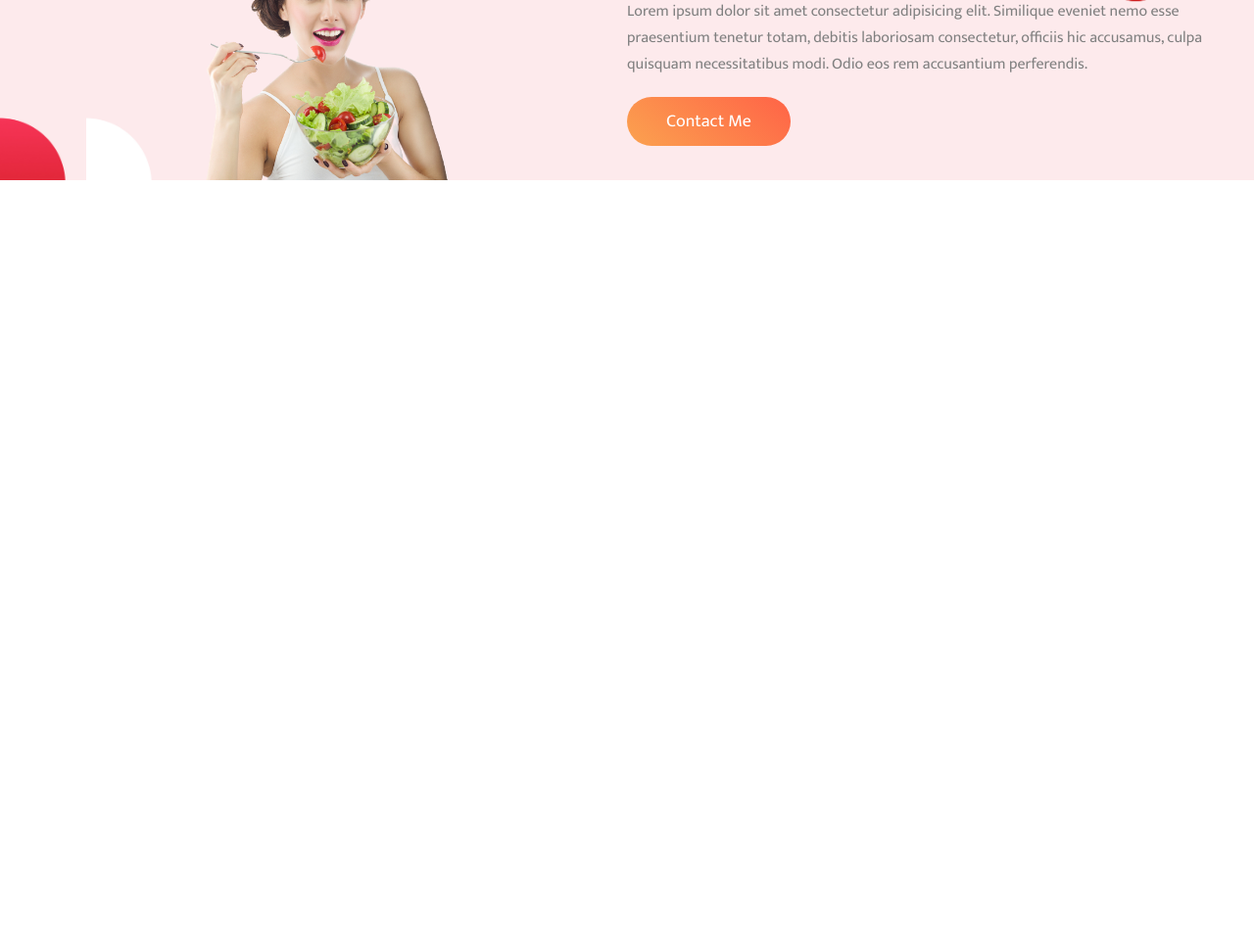
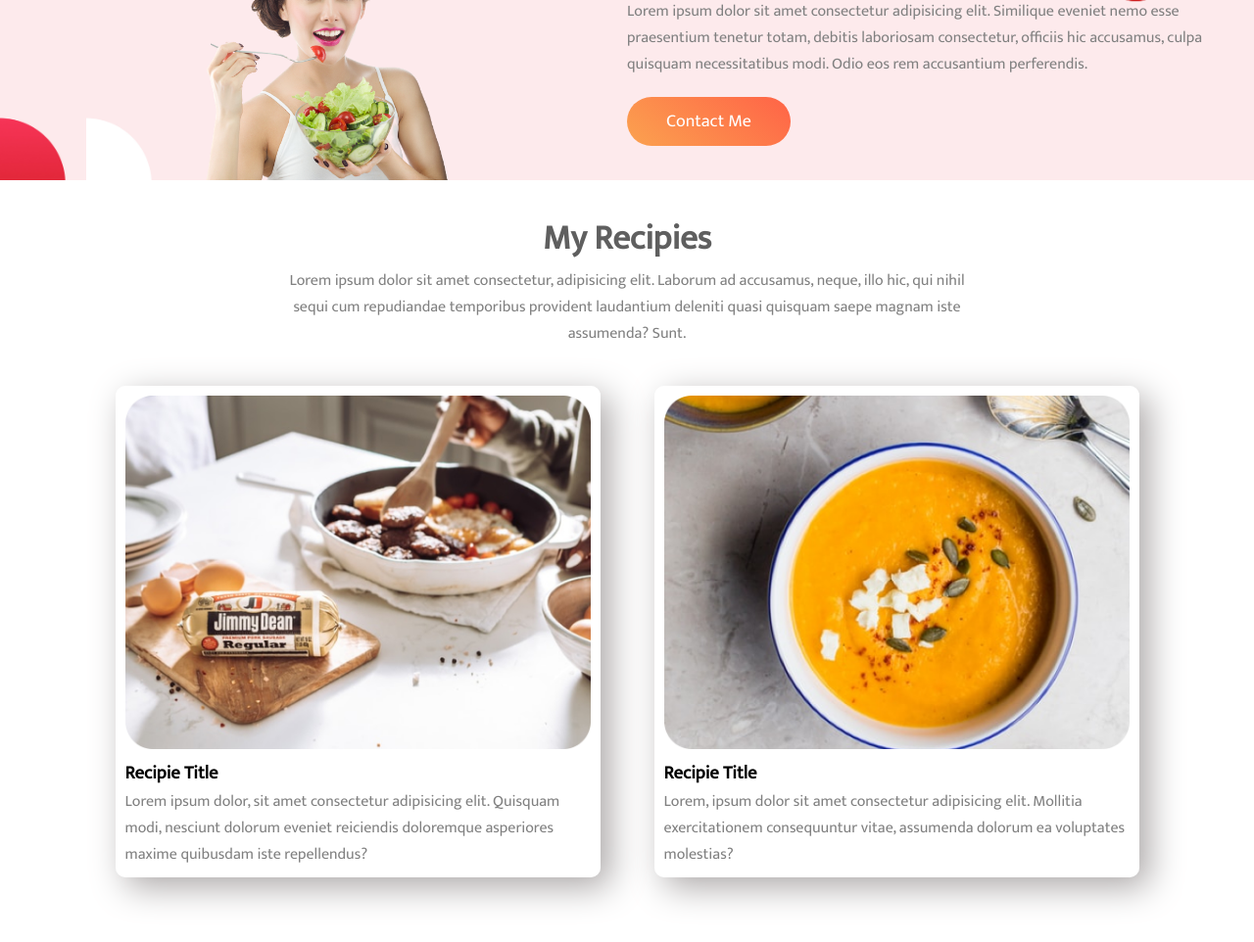
Before and after one commit to SalamKhan46/5-day-1, a plain HTML site: page index.html in a window 1280 px wide. Shown: the part 616-1578 px from the top of the page at 98% size. Before the commit the page ends 800 px from the top, so only its background shows below. Drawn offline with Linux system fonts and the light colour scheme.

Commit message:
add recipies

```diff
--- a/index.html
+++ b/index.html
@@ -41,5 +41,26 @@
             <a href="#" class="btn">Contact Me</a>
         </div>
     </section>
+
+
+    <section class="recipie">
+        <div class="recipie-title">
+            <h2>My Recipies</h2>
+            <p>Lorem ipsum dolor sit amet consectetur, adipisicing elit. Laborum ad accusamus, neque, illo hic, qui nihil sequi cum repudiandae temporibus provident laudantium deleniti quasi quisquam saepe magnam iste assumenda? Sunt.</p>
+        </div>
+
+        <div class="recipie-items">
+            <div class="item">
+                <img src="photo/Project Cover.jpg" alt="">
+                <h3>Recipie Title</h3>
+                <p>Lorem ipsum dolor, sit amet consectetur adipisicing elit. Quisquam modi, nesciunt dolorum eveniet reiciendis doloremque asperiores maxime quibusdam iste repellendus?</p>
+            </div>
+            <div class="item">
+                <img src="photo/Project Cover.png" alt="">
+                <h3>Recipie Title</h3>
+                <p>Lorem, ipsum dolor sit amet consectetur adipisicing elit. Mollitia exercitationem consequuntur vitae, assumenda dolorum ea voluptates molestias?</p>
+            </div>
+        </div>
+    </section>
 </body>
 </html>
--- a/style.css
+++ b/style.css
@@ -31,6 +31,7 @@ p{
     text-decoration: none;
     border-radius: 25px;
     display: inline-block;
+    cursor: pointer;
 }
 
 
@@ -83,3 +84,30 @@ p{
     width: 50%;
     margin: auto 0;
 }
+
+
+.recipie{
+    padding: 30px 50px;
+    width: 100%;
+}
+.recipie-title{
+    text-align: center;
+    width: 60%;
+    margin: 0 auto;
+}
+.recipie-items{
+    display: flex;
+    justify-content: space-around;
+    margin: 40px;
+}
+.item{
+    border-radius: 10px;
+    width: 45%;
+    padding: 10px;
+    background: #fff7;
+    box-shadow: 10px 10px 35px #aca8a8;
+}
+.item img{
+    width: 100%;
+    /* padding: 10px; */
+}
```
